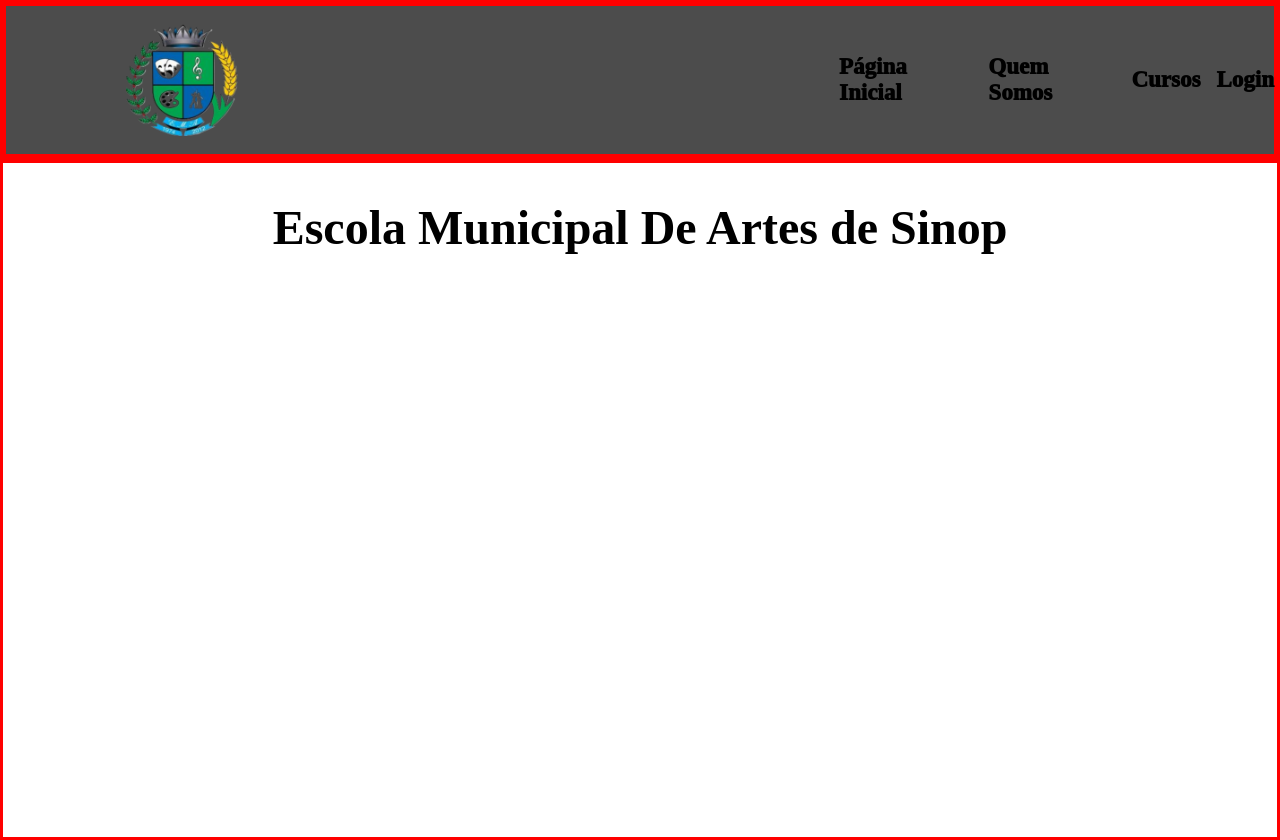
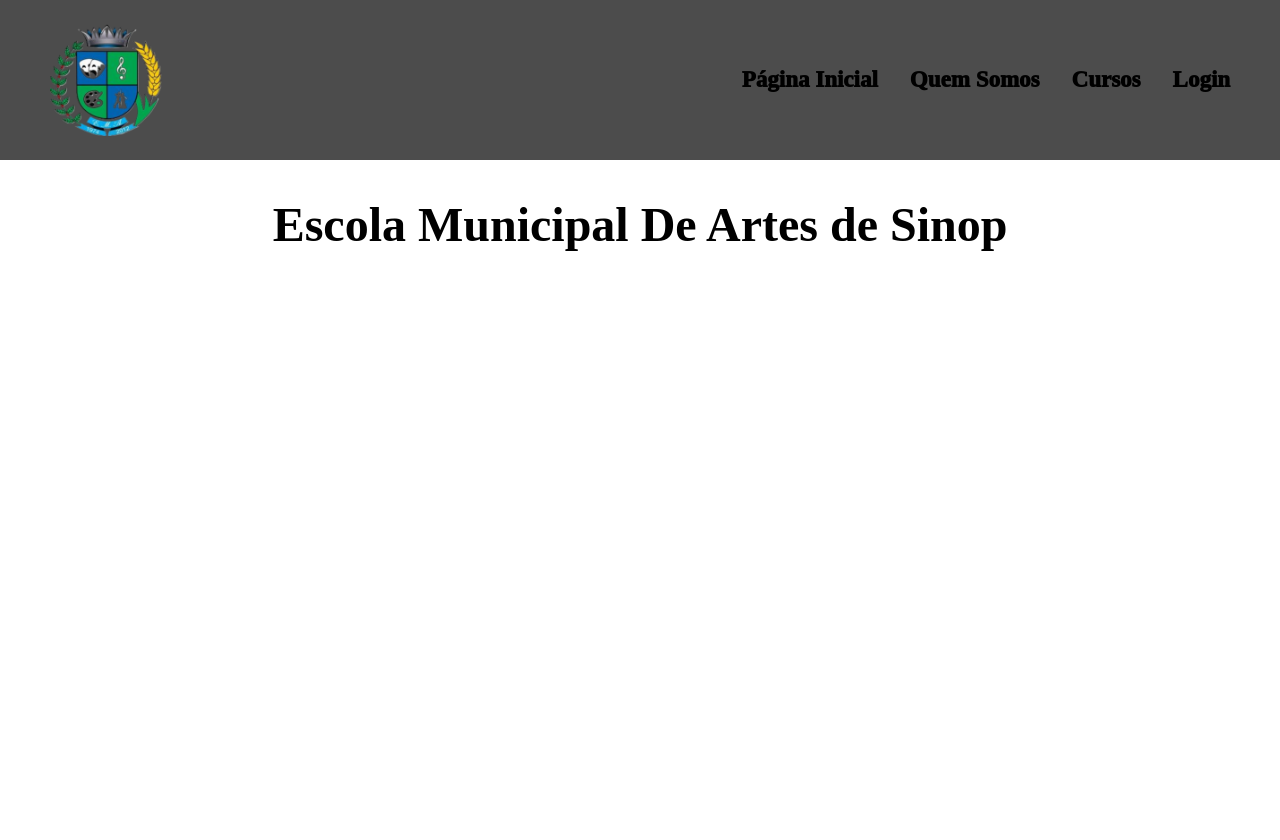
Before and after one commit to Gabriel-C-Leitzke/Curse-of-EMA, a plain HTML site: page frontend/index.html in a window 1280 px wide. Drawn offline with Linux system fonts and the light colour scheme.

Commit message:
ajustando a navbar para ficar responsiva e mais bonita

```diff
--- a/frontend/css/index.css
+++ b/frontend/css/index.css
@@ -7,7 +7,6 @@
 #titulo {
     color: white;
     display: flex;
-    padding-left: 120px;
 }
 
 .logoEMA {
@@ -15,16 +14,12 @@
     width: auto;
 }
 
-#espaconavbar {
-width: 45vw;
-}
-
 .pages_nav {
     display: flex;
     align-items: center;
     justify-content: center;
     justify-self: end;
-    gap: 1rem;
+    gap: 2rem;
 }
 
 #cab {
@@ -32,7 +27,7 @@
     background-color: rgba(0, 0, 0, 0.7);
     height: 20vh;
     width: 100%;
-    justify-content: space-between;
+    justify-content: space-around;
     align-items: center;
     overflow-y: hidden;
 }
@@ -40,7 +35,8 @@
 #menu {
     display: flex;
     align-items: center;
-    gap: 1rem;
+    justify-content: space-around;
+    gap: 30rem;
     width: 100%;
     height: 100%;
 }
--- a/frontend/index.html
+++ b/frontend/index.html
@@ -9,12 +9,11 @@
 </head>
 
 <body>
-    <header id="cab" class="borda">
-        <div id="menu" class="borda">
+    <header id="cab" class="">
+        <div id="menu" class="">
             <div class="image" id="titulo">
                 <img class="logoEMA" src="./assets/logo_EMA.png" alt="" srcset="">
             </div>
-            <div id="espaconavbar" class=""></div>
             <div class="pages_nav"><a class="topnav" href="./">Página Inicial</a>
                 <a class="topnav " href="./">Quem Somos</a>
                 <div class="dropdown">
@@ -29,12 +28,12 @@
                         <a href="./fanfarra.html" class="cursos">Fanfarra</a><br>
                     </div>
                 </div>
-                <a class="topnav " href="./">Login</a>
+                <a class="topnav " href="./pages/login.html">Login</a>
             </div>
         </div>
     </div>
 </header>
-    <main class="main borda">
+    <main class="main">
         <div class="titulo ">
             <h1 class="h1titulo">Escola Municipal De Artes de Sinop</h1>
         </div>
```
